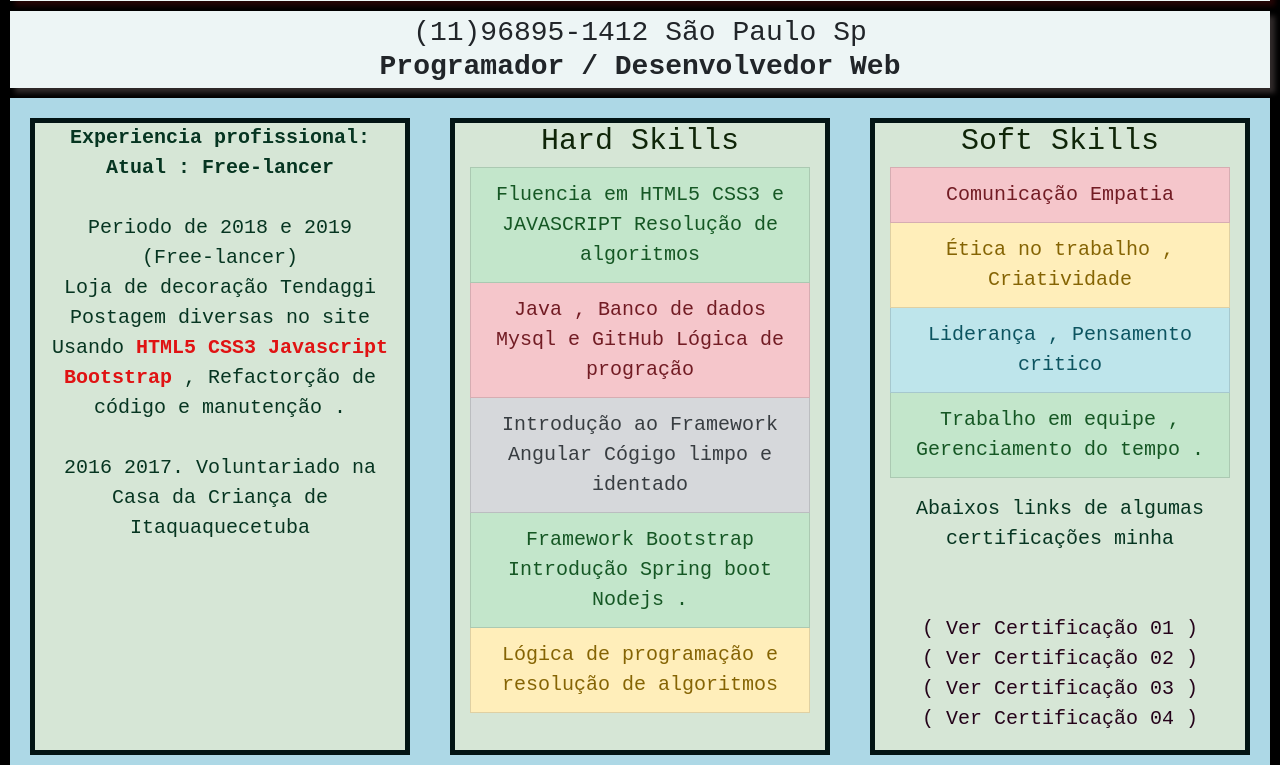
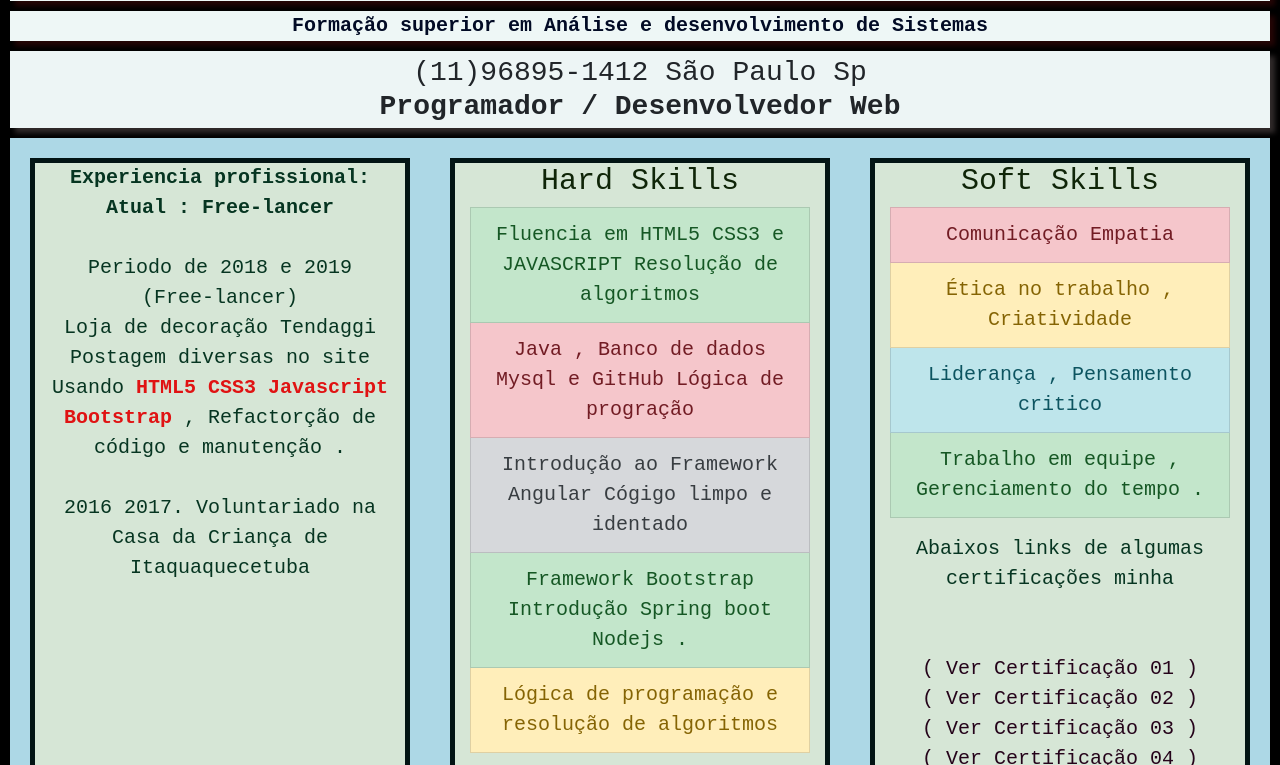
Before and after one commit to zecarloz/Portifolio, a plain HTML site: page index.html in a window 1280 px wide. Shown: the part 153-918 px from the top of the page. Drawn offline with nearby package versions, Linux system fonts and the light colour scheme.

Commit message:
Update index.html

```diff
--- a/index.html
+++ b/index.html
@@ -35,7 +35,8 @@
         <h1>José Carlos de Oliveira</h1>
         <section>
             <article>
-                <p> <b>josecarlos2503@hotmail.com</b> </p>
+                <p> <b> josecarlos2503@hotmail.com</b> </p>
+              <p> <b> Formação superior em Análise e desenvolvimento de Sistemas</b> </p>
                 <h3>
                   (11)96895-1412 São Paulo Sp <br>
                   <b> Programador / Desenvolvedor Web </b>
```
